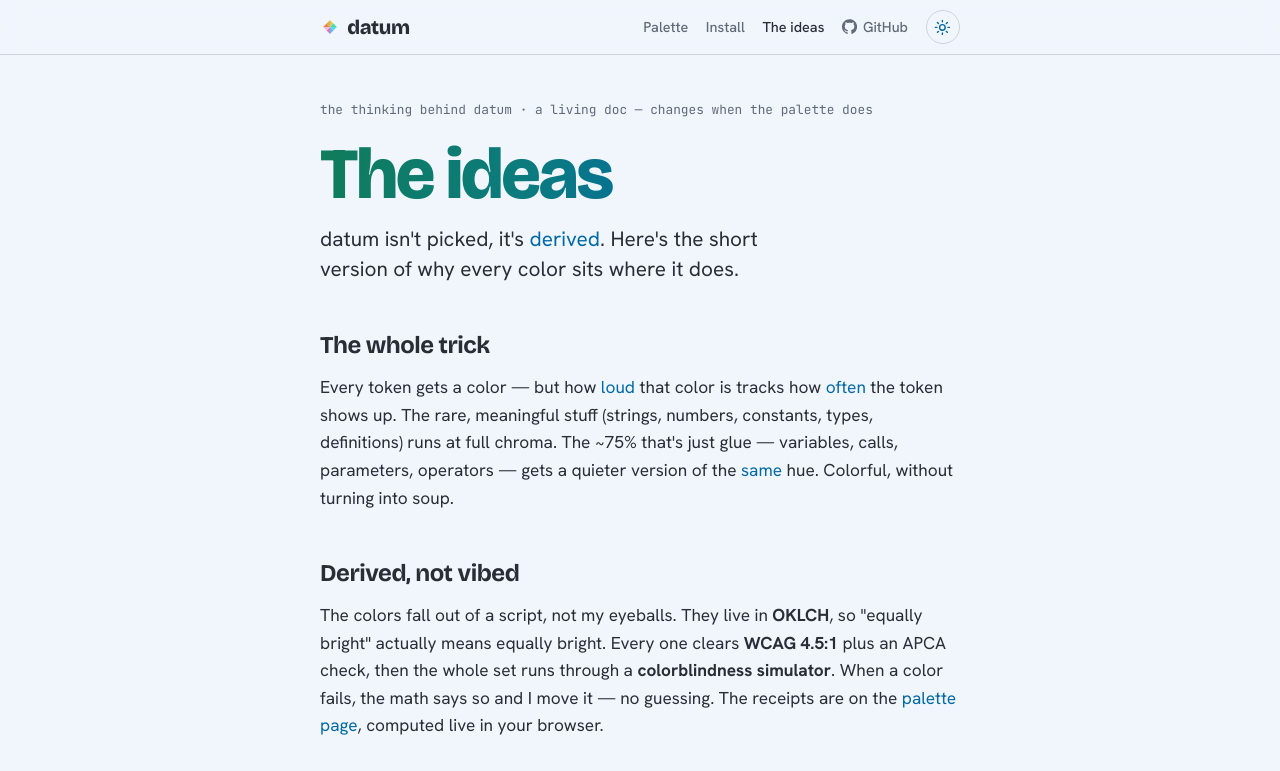
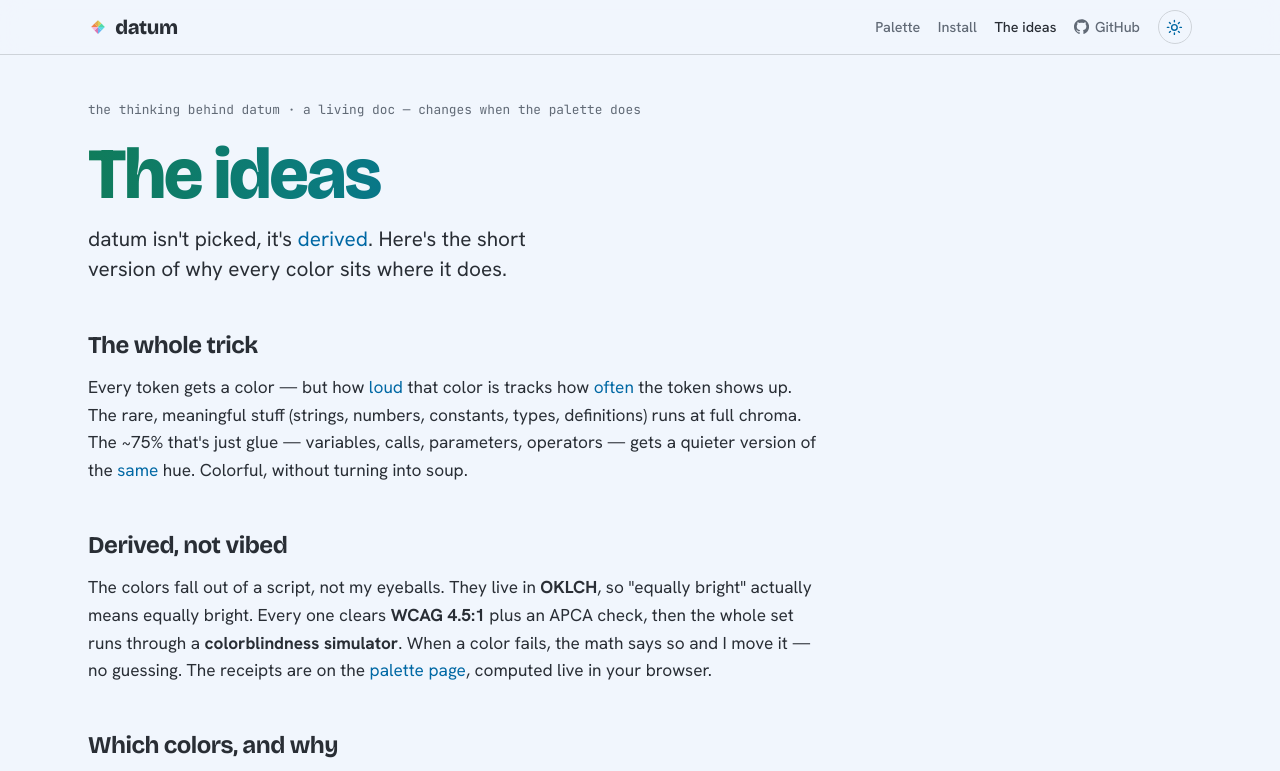
Before and after one commit to w0zro/datum, a plain HTML site: page docs/ideas/index.html in a window 1280 px wide. Shown: the top 771 px of the page. Drawn offline with nearby package versions, Linux system fonts and the light colour scheme.

Commit message:
Docs: widen the ideas page to match the home site's frame
Nav + container now use the same 74rem max-width as the home page (so the two
pages line up), with the prose capped at a readable measure and left-aligned to
the same gutter.

```diff
--- a/docs/ideas/index.html
+++ b/docs/ideas/index.html
@@ -57,7 +57,7 @@
     position:sticky; top:0; z-index:10; backdrop-filter:blur(12px);
     background:color-mix(in srgb,var(--bg0) 82%,transparent); border-bottom:1px solid var(--bg2);
   }
-  .navwrap { max-width:44rem; margin:0 auto; padding:0 clamp(1rem,5vw,2rem); height:3.4rem; display:flex; align-items:center; gap:1.1rem; }
+  .navwrap { max-width:74rem; margin:0 auto; padding:0 clamp(1.2rem,5vw,2.5rem); height:3.4rem; display:flex; align-items:center; gap:1.1rem; }
   a.brand { display:inline-flex; align-items:center; gap:.45rem; font-family:var(--disp); font-weight:800; font-size:1.25rem; letter-spacing:-.02em; color:var(--fg0); text-decoration:none; }
   .brandmark { width:1.25rem; height:1.25rem; display:block; }
   .gh { width:1.05em; height:1.05em; vertical-align:-.16em; margin-right:.4em; }
@@ -76,7 +76,10 @@
   /* Phones: drop the nav links so the brand + toggle don't overflow the row. */
   @media (max-width:640px){ .navwrap { gap:.6rem; } a.navlink { display:none; } }
 
-  main { max-width:44rem; margin:0 auto; padding:2.8rem clamp(1rem,5vw,2rem) 5rem; }
+  main { max-width:74rem; margin:0 auto; padding:2.8rem clamp(1.2rem,5vw,2.5rem) 5rem; }
+  /* Match the home page's wide frame, but keep the prose at a readable measure,
+     left-aligned to the same gutter (the footer spans the full width like home). */
+  main > :where(.dek, h1, .lede, h2, p, ul, .refs) { max-width:46rem; }
   .dek { font-family:var(--mono); font-size:.8rem; color:var(--fg1); margin:0 0 1.2rem; }
   h1 {
     font-family:var(--disp); font-weight:800; font-size:clamp(2.8rem,9vw,4.5rem);
```
